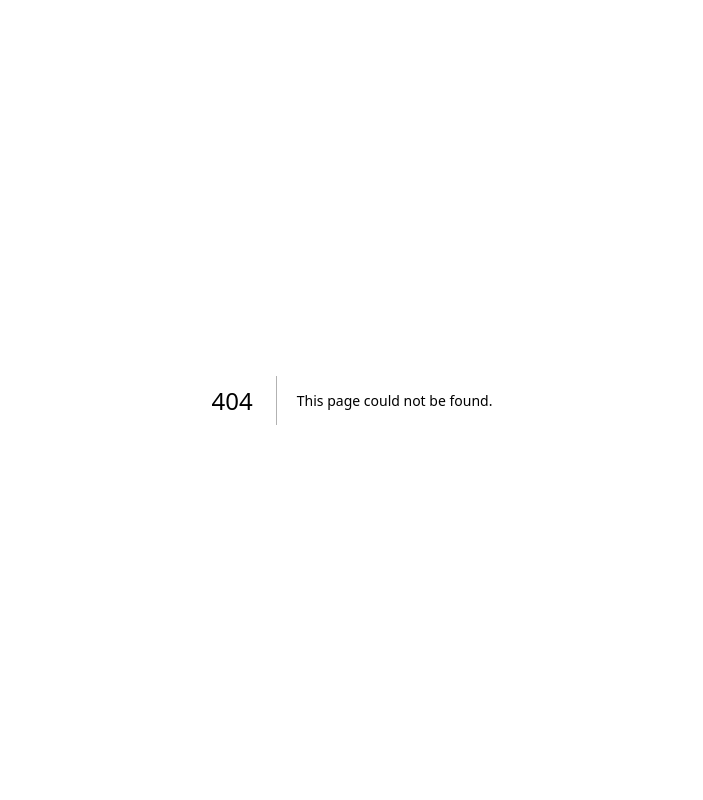
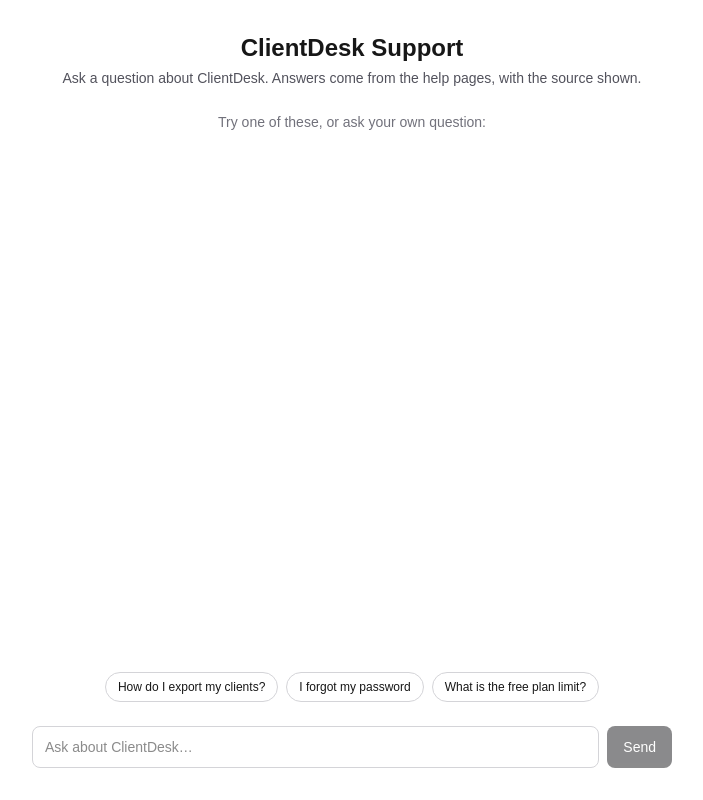
Before and after one commit to MuhammadAhmad67889/clientdesk-support, a Next.js app: page /chat in a window 1280 px wide. Before the commit this address had no page. Shown: the whole page, without its empty margins (288-991 px from the left). Built offline with nearby package versions, Linux system fonts and the light colour scheme.

Commit message:
M3: live Groq provider, env-gated, with demo fallback (31 tests)

```diff
--- /dev/null
+++ b/src/app/chat/page.tsx
@@ -0,0 +1,270 @@
+"use client";
+
+import { Suspense, useEffect, useState } from "react";
+import { useSearchParams } from "next/navigation";
+
+type ChatMessage = {
+  role: "user" | "agent" | "human";
+  text: string;
+  citations?: string[];
+  mode?: "demo" | "live";
+};
+
+// A few questions the agent can definitely answer, so a first-time
+// visitor has something to try.
+const suggestedQuestions = [
+  "How do I export my clients?",
+  "I forgot my password",
+  "What is the free plan limit?",
+];
+
+function ChatPage() {
+  const searchParams = useSearchParams();
+  // When embedded on another page (for example the ClientDesk site),
+  // the widget loader adds ?embed=1 and the page title is hidden.
+  const embedded = searchParams.get("embed") === "1";
+  // ?conversation=... reopens a past conversation, so the user can
+  // see a human reply to their ticket.
+  const reopenId = searchParams.get("conversation");
+
+  const [messages, setMessages] = useState<ChatMessage[]>([]);
+  const [input, setInput] = useState("");
+  const [sending, setSending] = useState(false);
+  const [conversationId, setConversationId] = useState<string | null>(null);
+  const [ticketId, setTicketId] = useState<string | null>(null);
+  const [ticketBusy, setTicketBusy] = useState(false);
+
+  // Reopen a past conversation once, on first load.
+  useEffect(() => {
+    if (!reopenId) return;
+    let cancelled = false;
+    fetch(`/api/chat?conversationId=${encodeURIComponent(reopenId)}`)
+      .then((response) => (response.ok ? response.json() : null))
+      .then(
+        (data: {
+          id: string;
+          messages: {
+            role: "user" | "agent" | "human";
+            body: string;
+            citations: string[];
+          }[];
+        } | null) => {
+          if (cancelled || !data) return;
+          setConversationId(data.id);
+          setMessages(
+            data.messages.map((message) => ({
+              role: message.role,
+              text: message.body,
+              citations: message.citations,
+            })),
+          );
+        },
+      )
+      .catch(() => {
+        // Reopening is a nicety; a failed load just leaves a fresh chat.
+      });
+    return () => {
+      cancelled = true;
+    };
+  }, [reopenId]);
+
+  async function ask(question: string) {
+    const text = question.trim();
+    if (!text || sending) return;
+    setInput("");
+    setSending(true);
+    setMessages((prev) => [...prev, { role: "user", text }]);
+
+    try {
+      const response = await fetch("/api/chat", {
+        method: "POST",
+        headers: { "Content-Type": "application/json" },
+        body: JSON.stringify({ question: text, conversationId }),
+      });
+      const data = (await response.json()) as {
+        answer?: string;
+        citations?: string[];
+        mode?: "demo" | "live";
+        conversationId?: string | null;
+        error?: string;
+      };
+      if (data.conversationId) setConversationId(data.conversationId);
+      setMessages((prev) => [
+        ...prev,
+        {
+          role: "agent",
+          text:
+            data.answer ??
+            "Something went wrong on our side. Try again in a moment.",
+          citations: data.citations ?? [],
+          mode: data.mode ?? "demo",
+        },
+      ]);
+    } catch {
+      setMessages((prev) => [
+        ...prev,
+        {
+          role: "agent",
+          text: "I couldn't reach the support agent. Check your connection and try again.",
+        },
+      ]);
+    } finally {
+      setSending(false);
+    }
+  }
+
+  async function openTicket() {
+    if (!conversationId || ticketBusy || ticketId) return;
+    setTicketBusy(true);
+    try {
+      const response = await fetch("/api/tickets", {
+        method: "POST",
+        headers: { "Content-Type": "application/json" },
+        body: JSON.stringify({ conversationId }),
+      });
+      const data = (await response.json()) as {
+        id?: string;
+        error?: string;
+      };
+      if (response.ok && data.id) {
+        setTicketId(data.id);
+        setMessages((prev) => [
+          ...prev,
+          {
+            role: "agent",
+            text: `Ticket opened — a human will pick it up. Your ticket reference is ${data.id}. Reopen this chat anytime to see the reply.`,
+          },
+        ]);
+      }
+    } finally {
+      setTicketBusy(false);
+    }
+  }
+
+  return (
+    <main className="mx-auto flex min-h-screen w-full max-w-2xl flex-col px-4 py-8">
+      {!embedded && (
+        <header className="mb-6 text-center">
+          <h1 className="text-2xl font-bold">ClientDesk Support</h1>
+          <p className="mt-1 text-sm text-zinc-600 dark:text-zinc-400">
+            Ask a question about ClientDesk. Answers come from the help
+            pages, with the source shown.
+          </p>
+        </header>
+      )}
+
+      <div className="flex flex-1 flex-col gap-3">
+        {messages.length === 0 && (
+          <p className="text-center text-sm text-zinc-500">
+            Try one of these, or ask your own question:
+          </p>
+        )}
+        {messages.map((message, index) => (
+          <div
+            key={index}
+            className={
+              message.role === "user"
+                ? "self-end rounded-2xl rounded-br-sm bg-zinc-900 px-4 py-2 text-sm text-white dark:bg-zinc-100 dark:text-zinc-900"
+                : message.role === "human"
+                  ? "self-start rounded-2xl rounded-bl-sm border-2 border-green-600 bg-white px-4 py-2 text-sm dark:border-green-500 dark:bg-zinc-900"
+                  : "self-start rounded-2xl rounded-bl-sm border border-zinc-200 bg-white px-4 py-2 text-sm dark:border-zinc-800 dark:bg-zinc-900"
+            }
+          >
+            {message.role === "agent" && (
+              <p className="mb-1 text-xs font-medium text-zinc-500">
+                {message.mode === "live"
+                  ? "Answer from the help pages"
+                  : "Demo answer — quoted from the help pages"}
+              </p>
+            )}
+            {message.role === "human" && (
+              <p className="mb-1 text-xs font-medium text-zinc-500">
+                Human reply
+              </p>
+            )}
+            <p>{message.text}</p>
+            {message.citations && message.citations.length > 0 && (
+              <p className="mt-1 text-xs text-zinc-500">
+                Source: {message.citations.join(", ")}
+              </p>
+            )}
+          </div>
+        ))}
+        {sending && (
+          <div className="self-start rounded-2xl rounded-bl-sm border border-zinc-200 bg-white px-4 py-2 text-sm dark:border-zinc-800 dark:bg-zinc-900">
+            Thinking…
+          </div>
+        )}
+      </div>
+
+      {messages.length === 0 && (
+        <div className="mt-4 flex flex-wrap justify-center gap-2">
+          {suggestedQuestions.map((question) => (
+            <button
+              key={question}
+              type="button"
+              onClick={() => ask(question)}
+              className="rounded-full border border-zinc-300 px-3 py-1.5 text-xs hover:bg-zinc-100 dark:border-zinc-700 dark:hover:bg-zinc-800"
+            >
+              {question}
+            </button>
+          ))}
+        </div>
+      )}
+
+      {conversationId && !ticketId && (
+        <div className="mt-4 text-center">
+          <button
+            type="button"
+            onClick={openTicket}
+            disabled={ticketBusy}
+            className="text-sm text-zinc-600 underline disabled:opacity-50 dark:text-zinc-400"
+          >
+            {ticketBusy
+              ? "Opening your ticket…"
+              : "Still stuck? Open a ticket for a human"}
+          </button>
+        </div>
+      )}
+
+      {ticketId && (
+        <p className="mt-4 text-center text-sm text-zinc-600 dark:text-zinc-400">
+          Ticket open: <span className="font-mono text-xs">{ticketId}</span>
+        </p>
+      )}
+
+      <form
+        className="mt-6 flex gap-2"
+        onSubmit={(event) => {
+          event.preventDefault();
+          ask(input);
+        }}
+      >
+        <input
+          type="text"
+          value={input}
+          onChange={(event) => setInput(event.target.value)}
+          placeholder="Ask about ClientDesk…"
+          aria-label="Your question"
+          className="flex-1 rounded-lg border border-zinc-300 bg-white px-3 py-2.5 text-sm focus:outline-none focus:ring-2 focus:ring-zinc-500/50 dark:border-zinc-700 dark:bg-zinc-900"
+        />
+        <button
+          type="submit"
+          disabled={sending || input.trim().length === 0}
+          className="rounded-lg bg-zinc-900 px-4 py-2.5 text-sm font-medium text-white disabled:opacity-50 dark:bg-zinc-100 dark:text-zinc-900"
+        >
+          Send
+        </button>
+      </form>
+    </main>
+  );
+}
+
+export default function ChatPageWithSuspense() {
+  // useSearchParams() needs a Suspense boundary in the app router.
+  return (
+    <Suspense fallback={null}>
+      <ChatPage />
+    </Suspense>
+  );
+}
```
